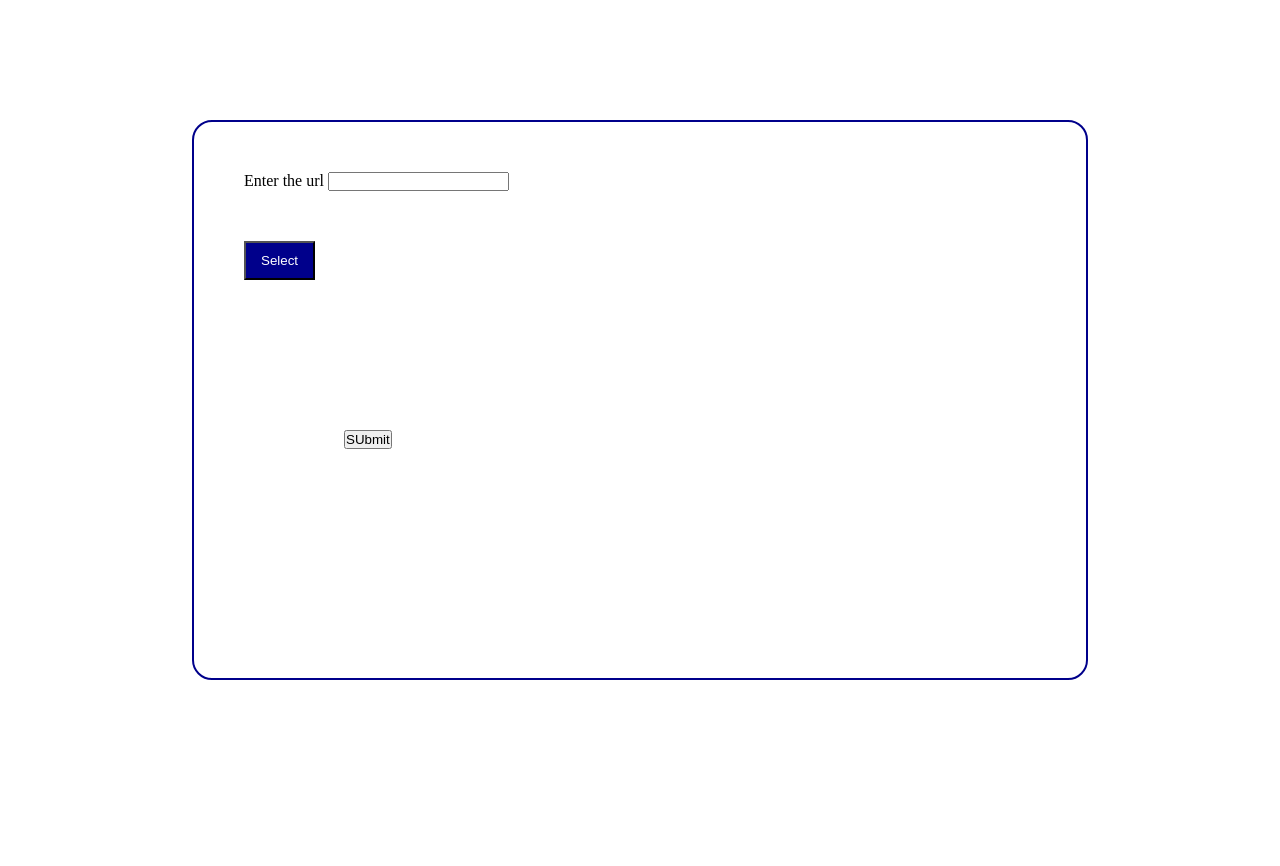
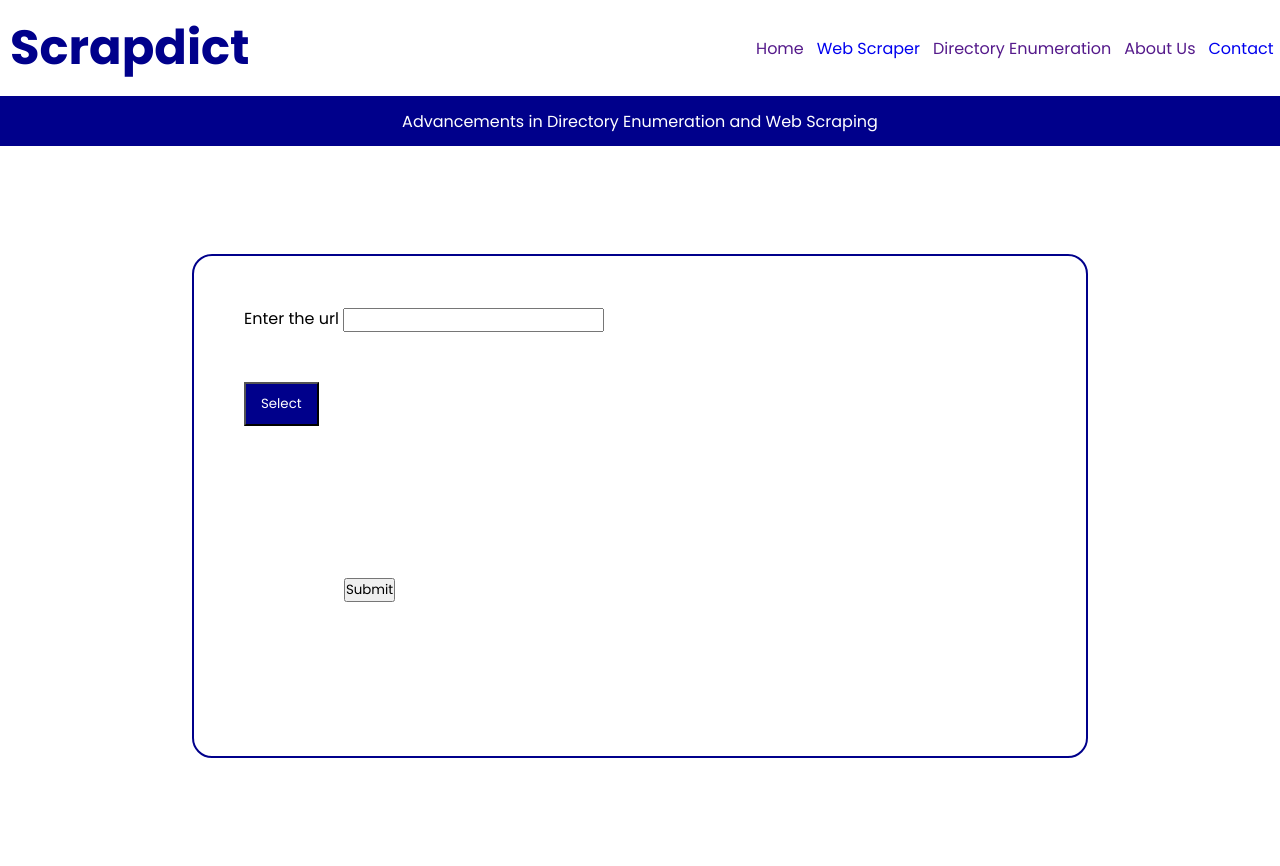
Before and after one commit to Professor-3301/Scrap_Dict, a Flask app: template templates/webscrap.html in a window 1280 px wide. Before the commit the page ends 680 px from the top, so only its background shows below. Run offline with Flask 3, Linux system fonts and the light colour scheme; the template is opened without the code that fills it, so the values that code supplies are empty.

Commit message:
More And More

```diff
--- a/app.py
+++ b/app.py
@@ -6,7 +6,17 @@ app = Flask(__name__)
 
 @app.route('/')
 def index():
-    return render_template('index.html')
+    return render_template('home.html')
+
+@app.route("/webscrap")
+def webscrap():
+    return render_template('webscrap.html')
+
+
+
+@app.route("/contact")
+def contact():
+    return render_template('contact.html')
 
 @app.route('/scrape', methods=['POST'])
 def scrape_url():
--- a/static/style.css
+++ b/static/style.css
@@ -68,6 +68,15 @@
      margin-left: 500px;
      color: darkblue;
  }
+ #options a
+ {
+    text-decoration: none;
+    font-size: normal;
+ }
+ #options a:hover
+ {
+    color: rgb(7, 136, 180);
+ }
  #modules
  {
      width: 100%;
@@ -98,4 +107,5 @@
      display: flex;
      align-items: center;
      justify-content: center;
+
  }
--- a/static/style1.css
+++ b/static/style1.css
@@ -66,7 +66,6 @@ margin-top: 50px;
     padding: 10px 15px ;
 
 
-
 }
 .dropdown  a:hover
 {
--- a/templates/index.html
+++ b/templates/index.html
@@ -3,7 +3,7 @@
 <head>
     <meta charset="UTF-8">
     <meta name="viewport" content="width=device-width, initial-scale=1.0">
-    <title>Sacrapdict</title>
+    <title>{% block title %}My Website{% endblock %}</title>
     <link rel="stylesheet" href="/static/style.css">
     <link rel="preconnect" href="https://fonts.googleapis.com">
 <link rel="preconnect" href="https://fonts.gstatic.com" crossorigin>
@@ -14,21 +14,21 @@
         <div id="navbar">
             <div id="logo"><h2>Scrapdict</h2></div>
             <div id="options">
-                <p>Home</p>
-                <p>Web Srcapring</p>
-                <p>Directory Enumeration</p>
-                <p>About Us</p>
-                <p>Contact</p>
+                <a href="">Home</a>
+                <a href="/webscrap">Web Scraper</a>
+                <a href="">Directory Enumeration</a>
+                <a href="">About Us</a>
+                <a href="/contact">Contact </a>
             </div>
         </div>
+        <div id="page">
+            <div id="strip"><p>Advancements in Directory Enumeration and Web Scraping</p></div>
+            {% block content %}
+            {% endblock %}
+        </div>
 
-    <div id="page">
-            <div id="strip"><p>Advancements in Directory Enumeration and Web Scraping</p></div>
-            <div id="modules">
-                <div id="box1">Web Sracping Module</div>
-                <div id="box2">Directory Enumeration Module</div>
-            </div>
-        </div>
     </div>
+
+
 </body>
 </html>
--- a/templates/webscrap.html
+++ b/templates/webscrap.html
@@ -1,10 +1,13 @@
-<!DOCTYPE html>
+{% extends "index.html" %}
+
+{% block content %}
+
 <html lang="en">
 <head>
     <meta charset="UTF-8">
     <meta name="viewport" content="width=device-width, initial-scale=1.0">
     <title>Page</title>
-    <link rel="stylesheet" href="style1.css">
+    <link rel="stylesheet" href="static/style1.css">
 </head>
 <body>
     <div class="main">
@@ -26,9 +29,11 @@
             </div>
          </div>
         <div class="submit">
-            <button>SUbmit</button>
+            <button>Submit</button>
         </div>
         </div>
     </div>
 </body>
 </html>
+
+{% endblock %}
```
